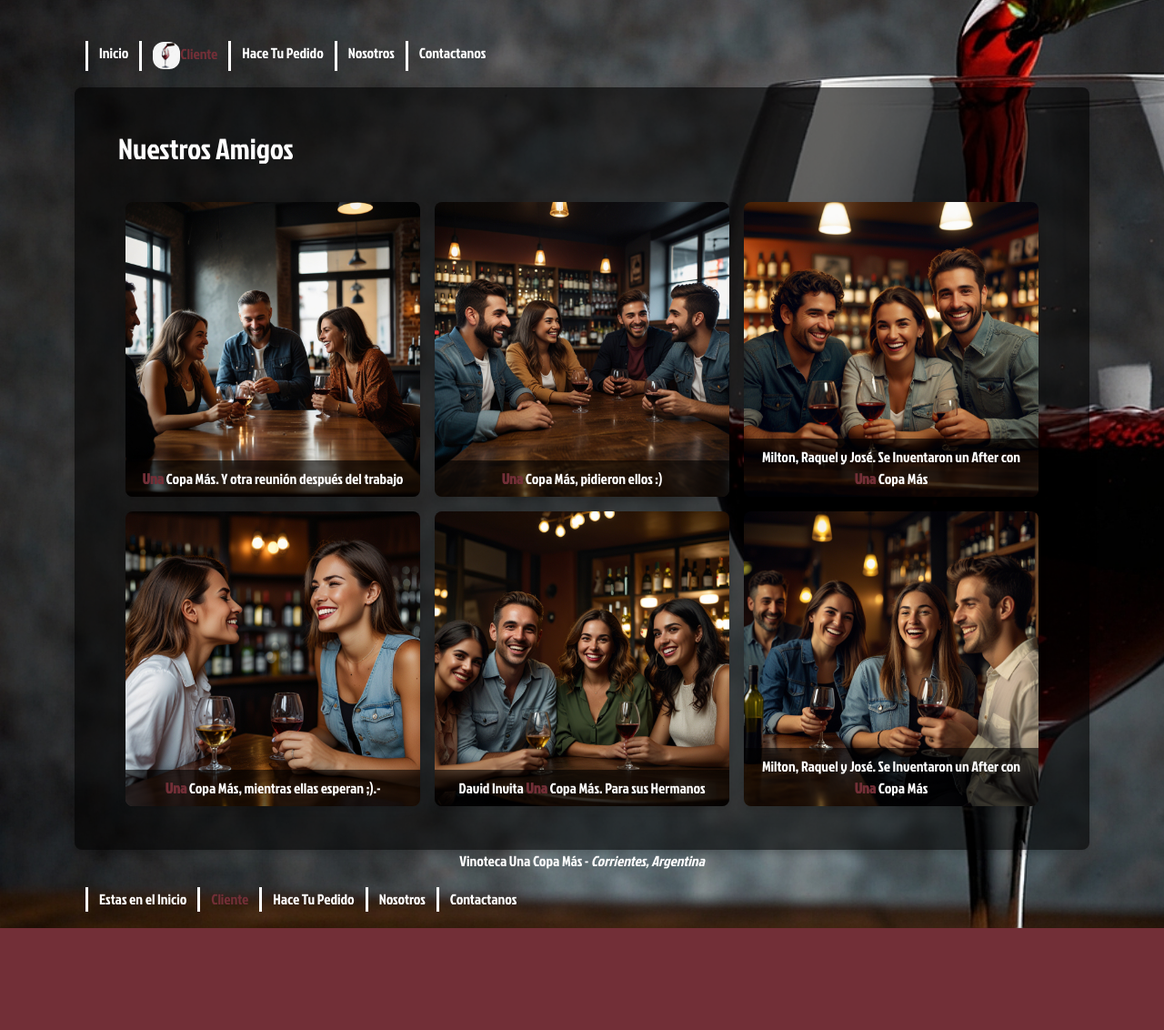
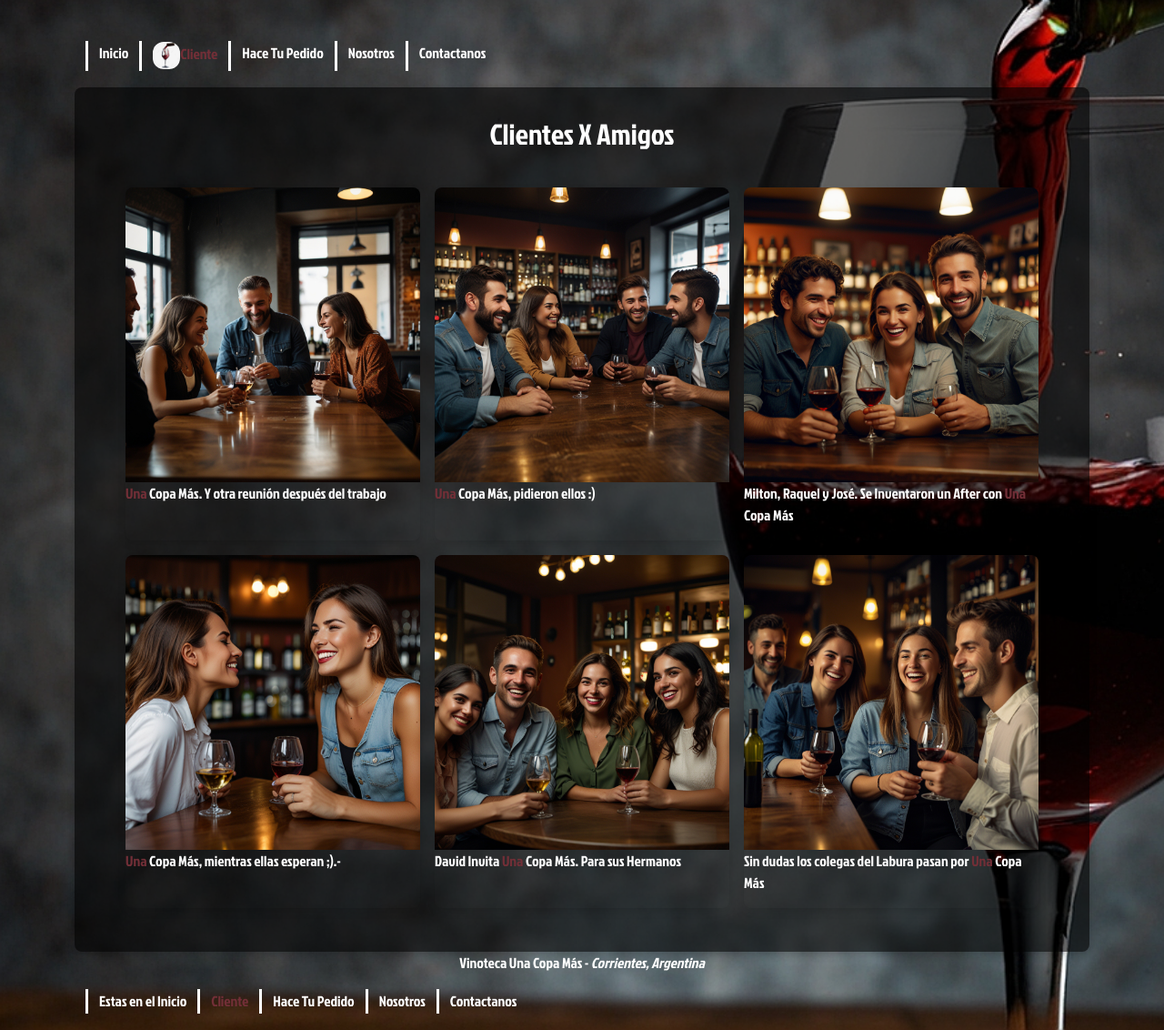
Before and after one commit to diegomartinveron/CoderHouse_Proyecto_Vinoteca, a website: page pages/cliente.html in a window 1280 px wide. Shown: the part 180-1312 px from the top of the page at 91% size. Before the commit the page ends 1200 px from the top, so only its background shows below. Drawn offline with nearby package versions, Linux system fonts and the light colour scheme.

Commit message:
Modificaciones Adaptaciones a movil

```diff
--- a/pages/cliente.html
+++ b/pages/cliente.html
@@ -55,10 +55,8 @@
 
     <main class="main_nuestroClientes">
 
-      <div class="main_galeria">
-
-        <h2>Nuestros Amigos</h2>
-
+      <div class="text-center mb-4">
+        <h2>Clientes X Amigos</h2>
       </div>
 
       <div class="main_galeria">
@@ -69,7 +67,7 @@
 
             <img src="../img/amigos.jpg" alt="amigos">
 
-            <div class="texto">
+            <div class="card-text">
 
               <p> <span> Una</span> Copa Más. Y otra reunión después del trabajo</p>
 
@@ -81,7 +79,7 @@
 
             <img src="../img/amigos1.jpg" alt="amigos1">
 
-            <div class="texto">
+            <div class="card-text">
 
               <p><span>Una </span> Copa Más, pidieron ellos :)</p>
 
@@ -93,7 +91,7 @@
 
             <img src="../img/amigos2.jpg" alt="amigos2">
 
-            <div class="texto">
+            <div class="card-text">
 
               <p>Milton, Raquel y José. Se Inventaron un After con <span>Una</span> Copa Más</p>
 
@@ -105,7 +103,7 @@
 
             <img src="../img/amigos3.jpg" alt="amigos3">
 
-            <div class="texto">
+            <div class="card-text">
 
               <p><span>Una</span> Copa Más, mientras ellas esperan ;).-</p>
 
@@ -117,7 +115,7 @@
 
             <img src="../img/amigos4.jpg" alt="amigos4">
 
-            <div class="texto">
+            <div class="card-text">
 
               <p>David Invita <span>Una</span> Copa Más. Para sus Hermanos</p>
 
@@ -125,13 +123,13 @@
 
           </div>
 
-          <div class="foto">
+          <div class="texto foto">
 
             <img src="../img/amigos5.jpg" alt="amigos5">
 
-            <div class="texto">
+            <div class="card-text">
 
-              <p>Milton, Raquel y José. Se Inventaron un After con <span>Una</span> Copa Más</p>
+              <p>Sin dudas los colegas del Labura pasan por <span>Una</span> Copa Más</p>
 
             </div>
 
```
Also changed, not shown: pages/contactanos.html (+3 -0 lines), pages/nosotros.html (+3 -1 lines), img/FondoClientes.jpg (deleted), img/aside 1.jpg (deleted), img/aside 2.jpg (deleted), img/aside 3.jpg (deleted), img/fondo Blanco.jpg (deleted), img/fondoTinto.jpg (deleted), img/iconos.jpg (deleted), img/red sociales.jpg (deleted), img/tituloVentanaCopa.jpg (deleted), img/ventavino2.jpg, img/vinoteca album 1.jpg (deleted), img/vinoteca album 2.jpg (deleted), 1 more files.
